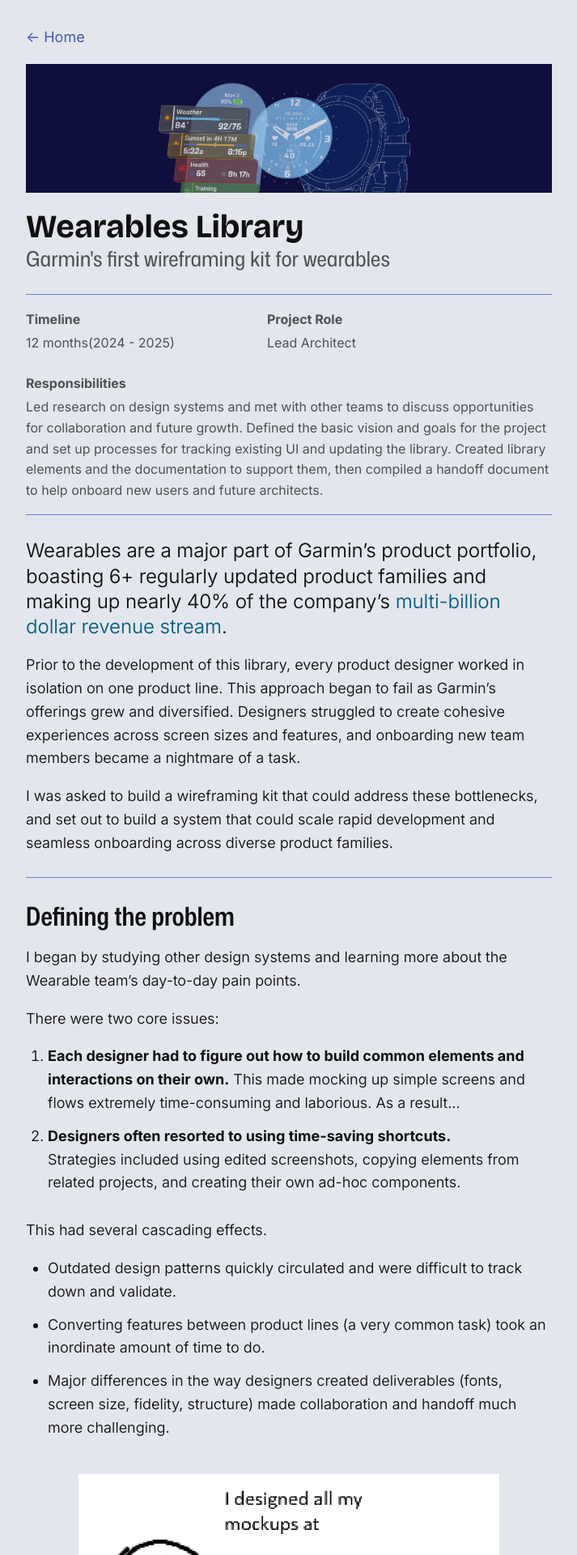
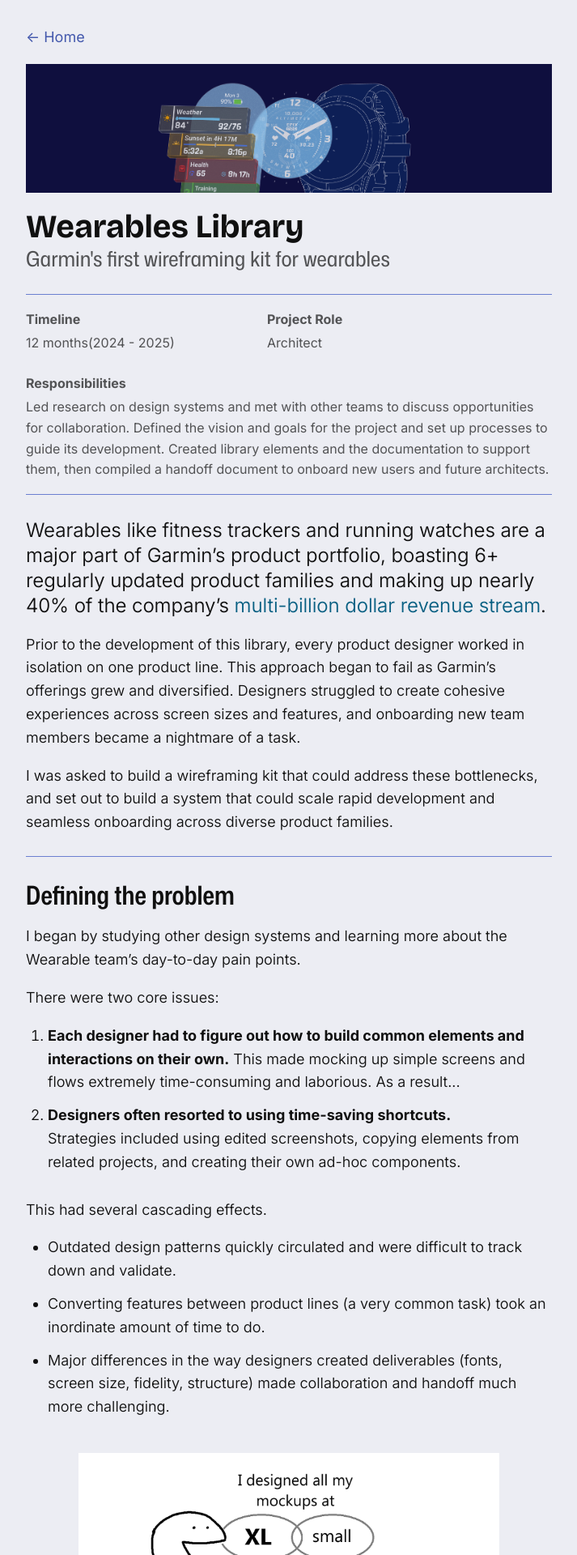
Before and after one commit to alyssafusato/alyssafusato.github.io, a Jekyll site: the page built from projects/wearables-library.html, in a window 1280 px wide. Shown: the top 1920 px of the page at 81% size, without its empty margins (283-996 px from the left). Built offline with Jekyll 4.4.1, drawn with Linux system fonts in a browser that asks for light colours; some of the changed text lies outside the part shown.

Commit message:
Fixed broken images, edited project content

```diff
--- a/_sass/color.scss
+++ b/_sass/color.scss
@@ -38,7 +38,7 @@ $yellow-background-secondary: #e4dfc6;
 
 $darkblue-accent: #4358AC;
 $darkblue-accent-secondary: #6B7FD0;
-$darkblue-background-default: #E4E6EE;
+$darkblue-background-default: #ECEDF3;
 $darkblue-background-secondary: #D1D6EB;
 
 
--- a/projects/shotview.html
+++ b/projects/shotview.html
@@ -90,7 +90,7 @@ permalink: /shotview
         or new chronograph features.
     </p>
     <div class="img-container">
-        <img src="assets/images/shotview-app-diagram.png" alt=""></img>
+        <img src="assets/images/shotview-diagram.png" alt=""></img>
         <!-- <div class="label-1">Several different iterations of the main data section</div> -->
     </div>
     <p>
--- a/projects/wearables-library.html
+++ b/projects/wearables-library.html
@@ -20,22 +20,23 @@ permalink: /wearables-library
             </div>
             <div class="stat-block">
                 <small><strong>Project Role</strong></small>
-                <small>Lead Architect</small>
+                <small>Architect</small>
             </div>
             <div class="stat-block" style="max-width: unset; flex: unset;">
                 <small><strong>Responsibilities</strong></small>
                 <small>
-                    Led research on design systems and met with other teams to discuss opportunities for collaboration
-                    and future growth. Defined the basic vision and goals for the project and set up processes for
-                    tracking existing UI and updating the library. Created library elements and the documentation to
-                    support them, then compiled a handoff document to help onboard new users and future architects.
+                    Led research on design systems and met with other teams to discuss opportunities for collaboration.
+                    Defined the vision and goals for the project and set up processes to guide its development. Created
+                    library elements and the documentation to support them, then compiled a handoff document to onboard
+                    new users and future architects.
                 </small>
             </div>
         </div>
         <hr>
     </div>
     <p class="body-lg">
-        Wearables are a major part of Garmin’s product portfolio, boasting 6+ regularly updated product families and
+        Wearables like fitness trackers and running watches are a major part of Garmin’s product portfolio, boasting 6+
+        regularly updated product families and
         making up nearly 40% of the company’s
         <a href="https://www.garmin.com/en-US/newsroom/wp-content/uploads/2025/02/2024-Q4-GRMN-Earnings-Release_Final.pdf"
             target="_blank" class="link-styling">
@@ -76,12 +77,13 @@ permalink: /wearables-library
         </li>
     </ul>
     <div class="img-container img-smaller">
-        <img src="assets/images/wearables-screen-size.png" alt=""></img>
-        <div class="label-1">This kind of thing happened way more often than it should have (which is never)</div>
+        <img src="assets/images/watch-size.png" alt=""></img>
+        <div class="label-1">This kind of thing happened way more often than it should have</div>
     </div>
     <p>
         Despite the situation, there was also a lot of anxiety about how having a library could change the
-        team’s workflow. The biggest worry was around losing creative freedom and limiting innovation, which design
+        team’s workflow. The biggest worry was around <strong>losing creative freedom and limiting innovation</strong>,
+        which design
         systems are often criticized for. These fears have prevented us from investing in design systems in the past,
         and we wanted to be mindful of them moving forward.
     </p>
@@ -121,25 +123,24 @@ permalink: /wearables-library
     </div>
     <h4>Narrowing down device types</h4>
     <p>
-        To feasibly build a single library to cover several product families, we decided go mid-fi and only include the
+        To feasibly build a single library to cover several product families, I decided go mid-fi and only include the
         details needed to make UX decisions. Out of the many product families and variations Garmin offers, we defined
         <strong>four basic wearable types</strong> that capture all of the products we needed. These would be designed
         at a similar screen size to make conversions between types faster and easier.
     </p>
     <div class="img-container">
         <img src="assets/images/wearable-types.png" alt=""></img>
-        <div class="label-1">The basic device types and the products they cover </div>
+        <!-- <div class="label-1">Devices were sorted into types by button layout and screen shape</div> -->
     </div>
     <h4>Designing for flexibility</h4>
     <p>
-        We started with our most common interface element- list items. List items are notoriously complex with many
-        different use cases and variations, so we used nested “building block” components to help split them into
-        manageable pieces.
+        I started with our most common interface element- list items. List items are notoriously complex with many
+        different use cases and variations, so we broke the component down into smaller interchangeable pieces.
     </p>
     <p>
-        Since building blocks are controlled by instance swaps rather than variants, users would also be able to create
-        entirely new kinds of secondary content or left/right elements and switch them in without breaking the original
-        component. This gave us an incredibly flexible base that designers would have room to experiment with.
+        By structuring things this way, users would also be able to create entirely new kinds of content and switch them
+        in without breaking the original component. This gave us an incredibly flexible base that designers would have
+        room to experiment with.
     </p>
 
     <div class="img-container">
```
Also changed, not shown: other parts of projects/wearables-library.html (+2 -2 lines), assets/images/chronograph-sizing.png, assets/images/shotview-diagram.png (added), assets/images/watch-size.png (added).
